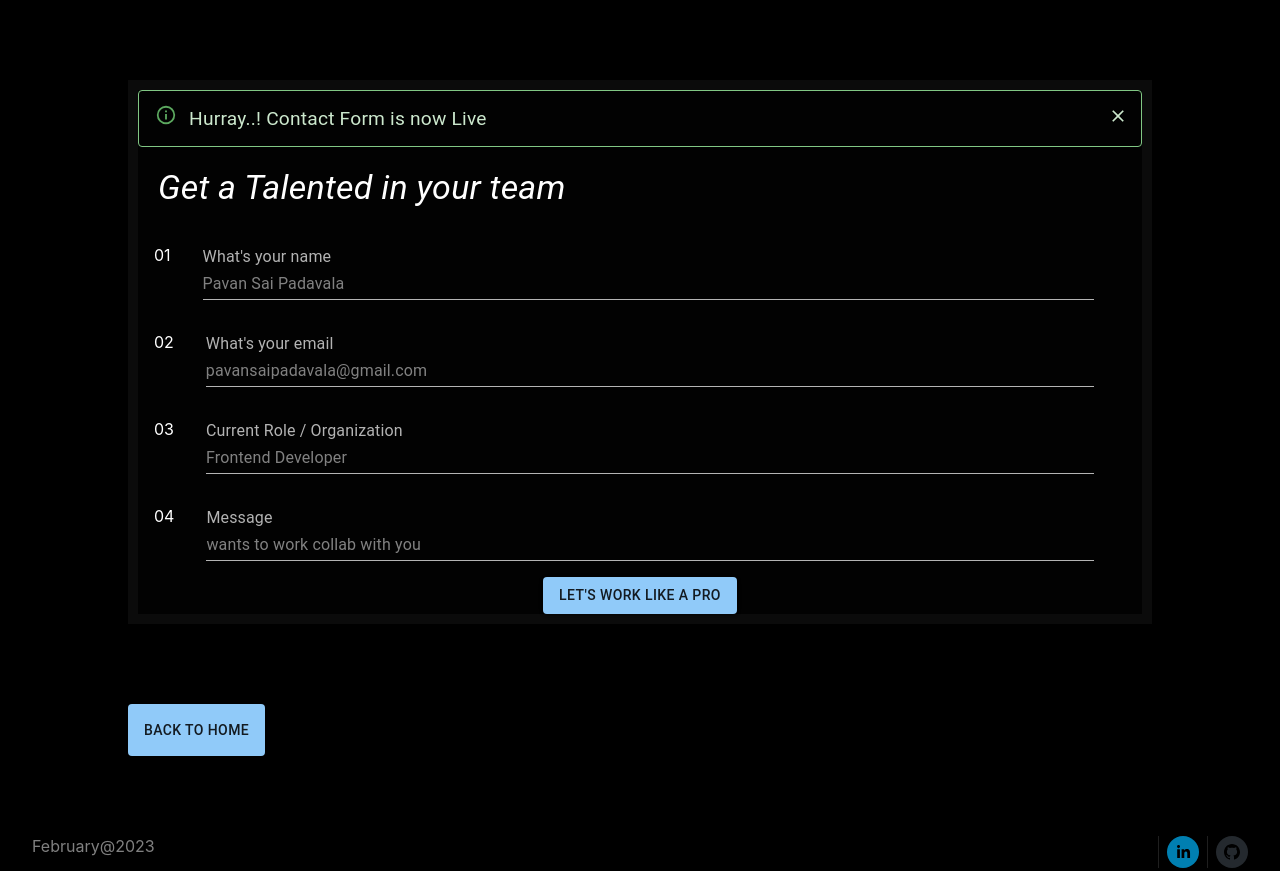
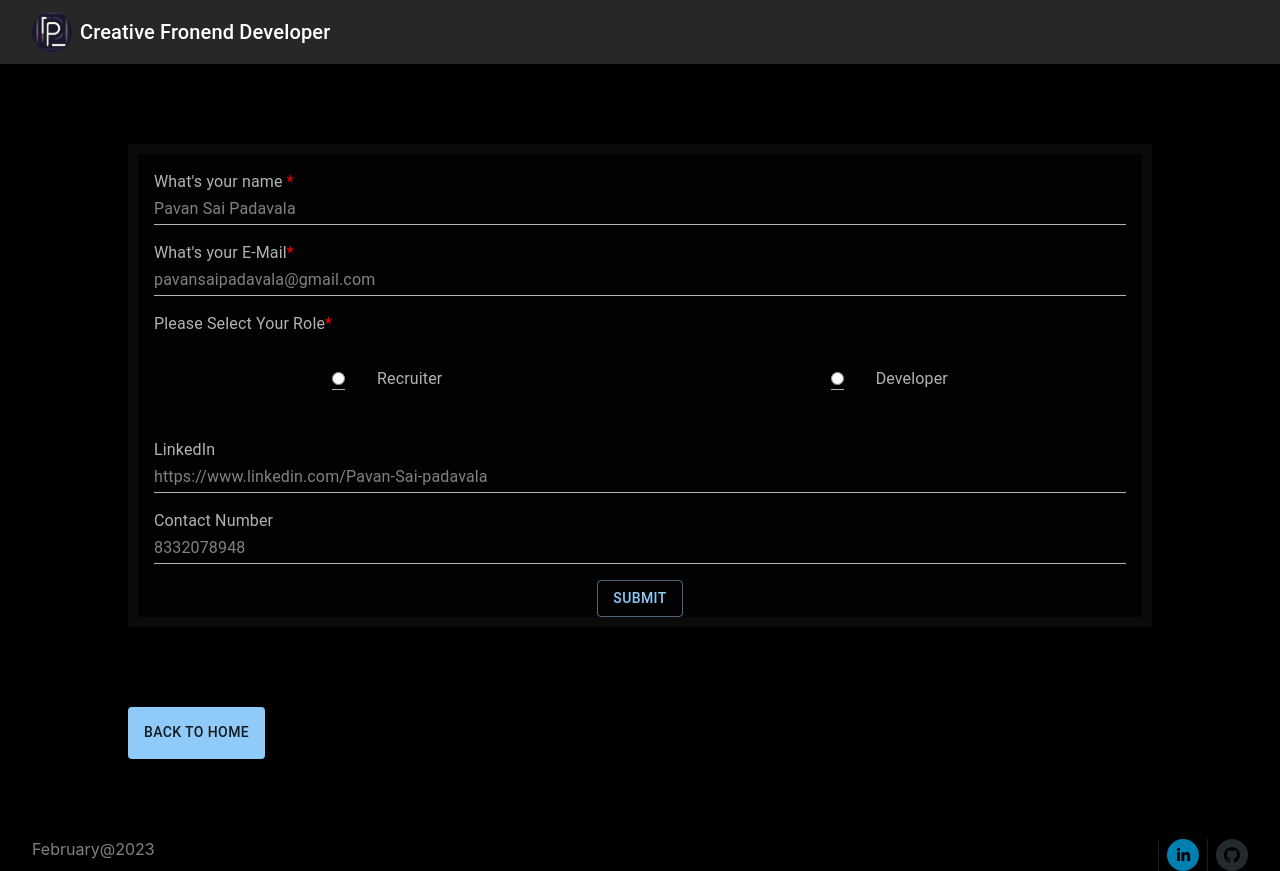
Before and after one commit to Pavan-Sai-padavala/PORTFOLIO, a React (Create React App) app in the folder client/: page /Contact in a window 1280 px wide. Built offline with nearby package versions, Linux system fonts and the light colour scheme.

Commit message:
Added Dynamic Contact Form
Implemented Dynamic Form using "react-hook-form" library

```diff
--- a/client/package.json
+++ b/client/package.json
@@ -17,6 +17,7 @@
     "@types/react-dom": "^18.2.7",
     "react": "^18.2.0",
     "react-dom": "^18.2.0",
+    "react-hook-form": "^7.51.0",
     "react-redux": "^9.0.4",
     "react-router-dom": "^6.15.0",
     "react-scripts": "5.0.1",
--- a/client/src/App.css
+++ b/client/src/App.css
@@ -254,20 +254,22 @@ nav{
 .projectTechStack{
     display:flex;justify-content:flex-start;padding: 0 20px 0 20px
 }
-.input{
+.inputRadio{
     display:flex;
     flex-direction: row;
-    justify-content: space-around;
-    padding:1rem;
+    align-content: space-between;
+    padding:2 rem;
+    margin:1rem;
 }
-.inputId{
-    width:fit-content;
+.inputRadio *{
+    margin:1rem;
 }
 .inputField{
     margin:0 2rem 0 2rem;
     display:flex;
     flex-direction: column;
     justify-content: space-around;
+    margin:1rem;
     flex-grow: 1;
 
 }
--- /dev/null
+++ b/client/src/Redux Store/features/formSlice.js
@@ -0,0 +1,20 @@
+import { createSlice } from '@reduxjs/toolkit';
+
+export const formSlice = createSlice({
+  name: 'form',
+  initialState: 'None',
+  reducers: {
+    formState: (state, action) => {
+        if(action.payload=='Email Sent Succesfully ')
+          return 'mailSent';
+        if(action.payload=='Error Sending Email')
+          return 'Error';
+        if(action.payload=='formReset')
+          return action.payload;
+      },
+  },
+});
+
+export const { formState } = formSlice.actions;
+
+export default formSlice.reducer;
--- a/client/src/Redux Store/store.js
+++ b/client/src/Redux Store/store.js
@@ -1,8 +1,9 @@
 import { configureStore } from '@reduxjs/toolkit';
 import toggleReducer from '../Redux Store/features/toggleSlice';
-
+import formReducer from '../Redux Store/features/formSlice'
 export default configureStore({
   reducer: {
     toggle: toggleReducer,
+    form: formReducer
   },
 });
--- /dev/null
+++ b/client/src/components/ContactForm.tsx
@@ -0,0 +1,121 @@
+import React from 'react'
+import { Button, Input, InputLabel} from '@mui/material';
+import { useForm, SubmitHandler } from "react-hook-form";
+import { useDispatch } from 'react-redux';
+import { ToastContainer, toast } from 'react-toastify';
+import 'react-toastify/dist/ReactToastify.css';
+type Inputs={
+  Name: string,
+  Email: string,
+  profession: string,
+  role:string,
+  organization:string,
+  message:string
+  social: string,
+  mobile:number
+}
+const ContactForm = () => {
+    const {register, handleSubmit,formState:{errors}, watch}=useForm<Inputs>();
+    const professionValue=watch("profession")
+    const dispatch=useDispatch();
+    const onSubmit: SubmitHandler<Inputs> = async(data) =>{
+      try{
+        const response = await fetch("https://portfolio-lrg6h0c8s-pavan-sai-padavalas-projects.vercel.app/", {
+          method: "POST",
+          headers: {
+             "Content-Type": "application/json",
+            },
+          body: JSON.stringify(data),
+        });
+
+        if (response.ok) {
+          dispatch({type:"form/formState", payload: "Email Sent Successfully"});
+          const data = await response.json();
+          console.log(data);
+        }
+        else {
+          const errorData = await response.json();
+          throw new Error('errorData.message');
+        }
+    }
+    catch(error) {
+      dispatch({type:"form/formState", payload: "Error Sending Email"});
+          console.error('Error:', error);
+          toast.error("Error sending mail");
+    }
+
+    }
+    return (
+      <div className='cardContainer'>
+        <ToastContainer />
+      <form onSubmit={handleSubmit(onSubmit)}>
+
+      <div className='inputField'>
+      <InputLabel htmlFor='userName'>What's your name <span style={{color:"red"}}>&#42;</span></InputLabel>
+      <Input type="text" {...register("Name",{required:"Please Enter your good name"})} placeholder='Pavan Sai Padavala' id='userName' />
+      {errors.Name && <p style={{color:'orange'}}>&#9432; {errors.Name.message}</p>}
+      </div>
+
+      <div className='inputField'>
+      <InputLabel htmlFor='email'>What's your E-Mail<span style={{color:"red"}}>&#42;</span></InputLabel>
+      <Input type="email" {...register("Email",{required:"Enter a valid email id"})} id='email' placeholder='pavansaipadavala@gmail.com' />
+      {errors.Email && <p style={{color:'orange'}}>&#9432; {errors.Email.message}</p>}
+      </div>
+
+      <InputLabel style={{margin:'1rem 0 0 1rem'}}>Please Select Your Role<span style={{color:"red"}}>&#42;</span></InputLabel>
+      <div style={{display:'flex', justifyContent:'space-around'}}>
+      <div className='inputRadio'>
+      <Input type="radio" {...register("profession",{required:"This is a mandatory field"})} value="Recruiter" id='profession' />
+      <InputLabel htmlFor='profession'>Recruiter</InputLabel>
+      </div>
+
+      <div className='inputRadio'>
+      <Input type="radio" {...register("profession",{required:"This is an mandatory field"})} value="Developer" id='profession1' />
+      <InputLabel htmlFor='profession1'>Developer</InputLabel>
+      </div>
+      </div>
+      {(professionValue==="Recruiter") && (<>
+        <div className='inputField'>
+        <InputLabel htmlFor='role'>Role Offered<span style={{color:"red"}}>&#42;</span></InputLabel>
+        <Input type="text" id='role' {...register("role",{required:"Kindly, Enter the role you offered"})} placeholder='MERN Stack / Software Developer' />
+        {errors.role && <p style={{color:'orange'}}>&#9432; {errors.role.message}</p>}
+        </div>
+
+        <div className='inputField'>
+        <InputLabel htmlFor='organization'>Organization<span style={{color:"red"}}>&#42;</span></InputLabel>
+        <Input type="text" id="organization" {...register("organization",{required:"Kindly, Enter the Organization Name"})} placeholder='Startup'/>
+        {errors.organization && <p style={{color:'orange'}}>&#9432; {errors.organization.message}</p>}
+        </div>
+
+        </>
+      )}
+      {(professionValue==="Developer") && (<>
+        <div className='inputField'>
+        <InputLabel htmlFor='message'>Message<span style={{color:"red"}}>&#42;</span></InputLabel>
+        <Input type="text" id="message" {...register("message",{required:"Please, Enter any message to me"})} placeholder='I Have an opportunity for you...' />
+        {errors.message && <p style={{color:'orange'}}>&#9432; {errors.message.message}</p>}
+        </div>
+        </>
+      )}
+      <div className='inputField'>
+      {errors.profession && <p style={{color:'orange'}}>&#9432; {errors.profession.message}</p>}
+      <InputLabel htmlFor='social'>LinkedIn</InputLabel>
+      <Input type='url' {...register("social")} id='social' placeholder='https://www.linkedin.com/Pavan-Sai-padavala'/>
+      </div>
+
+      <div className='inputField'>
+      <InputLabel htmlFor='mobile'>Contact Number</InputLabel>
+      <Input type='number' {...register("mobile",{max:{value:10,message:"Mobile Number should be a 10 digit number"}})} id='mobile' placeholder='8332078948' />
+      {errors.mobile && <p style={{color:'orange'}}>&#9432; {errors.mobile.message}</p>}
+      </div>
+
+      <div className='formSubmit'>
+      <Button type="submit" variant='outlined'>Submit</Button>
+      </div>
+
+      </form>
+      </div>
+  )
+}
+
+export default ContactForm
--- a/client/src/pages/Contacts.tsx
+++ b/client/src/pages/Contacts.tsx
@@ -1,122 +1,43 @@
-import { useState } from 'react'
-import { Button, Input, InputLabel, Typography } from '@mui/material';
-
-import { ToastContainer, toast } from 'react-toastify';
-import 'react-toastify/dist/ReactToastify.css';
-
-import Alert from '@mui/material/Alert';
-
+import { AppBar, Avatar, IconButton, Toolbar, Typography } from '@mui/material';
+import { useEffect, useState } from 'react';
 import BottomNav from '../components/BottomNav';
 import SocialBar2 from '../components/SocialBar2';
 import mailSuccessPic from '../Assets/mail success.jpg'
-import React from 'react';
-
+import { useSelector } from 'react-redux';
+import ContactForm from '../components/ContactForm';
+import logo from '../Assets/logo.jpg';
 const Contact = () => {
-    const [processingState, setProcessingState]=useState("Let's work like a pro")
-    const [isSubmitted, setIsSubmitted]=useState(false);
-    const [formData, setFormData] = useState({
-        name: "",
-        to: "",
-        subject: "",
-        body:""
-      });
-
-    const handleChange = (e: { target: { name: any; value: any; }; }) => {
-        setFormData({ ...formData, [e.target.name]: e.target.value });
-      };
-
-    const handleSubmit = async (e: { preventDefault: () => void; }) => {
-      e.preventDefault();
-      try{
-          setProcessingState("Sending Message");
-          const response = await fetch("https://backend-service-c1fx.onrender.com/mail", {
-            method: "POST",
-            headers: {
-               "Content-Type": "application/json",
-              },
-            body: JSON.stringify(formData),
-          });
-
-          if (response.ok) {
-            const data = await response.json();
-            console.log(data);
-            setIsSubmitted(true);
-          }
-          else {
-            const errorData = await response.json();
-            throw new Error('errorData.message');
-          }
-      }
-      catch(error) {
-            setProcessingState("Let's work like a pro");
-            console.error('Error:', error);
-            toast.error("Error sending mail");
-      }
-    }
-    const [open, setOpen] = useState(true)
-
+  const text1='PAVAN SAI PADAVALA';
+        const [title, settitle] = useState(text1);
+        const text2='Creative Fronend Developer';
+  useEffect(() => {
+    const interval = setInterval(() => {
+        settitle((prevTitle) => (prevTitle === text1 ? text2 : text1));
+      }, 1000);
+    return () => clearInterval(interval);
+});
+   const state=useSelector((state: { form: any; })=>state.form);
     return (
       <>
-        <ToastContainer />
-        { isSubmitted ? (
-            <div className='cardContainer'>
+      <AppBar position="static">
+                    <Toolbar>
+                        <IconButton>
+                            <Avatar src={logo} />
+                        </IconButton>
+                        <Typography variant="h6" sx={{flexGrow:1}}>
+                            {title}
+                        </Typography>
+                    </Toolbar>
+                </AppBar>
+      {(state =="Email Sent Successfully")? <div className='cardContainer'>
               <div style={{ position: 'relative', width: '100%', paddingTop: '25%' }}>
                 <img src={mailSuccessPic} alt="mail success" style={{ position: 'absolute', top: 0, left: 0, width: '100%', height: '100%' }} />
               </div>
               <Typography variant='h4' sx={{fontStyle:'italic'}}>Thankyou for reacing out to me. Your message is received, will contact you shortly. Have a nice day :)</Typography>
-            </div> ):(
-
-            <div className='cardContainer'>
-              { open && <Alert severity='info' color="success" style={{fontSize:'larger'}} variant='outlined' onClose={()=>setOpen(false)}>
-                Hurray..! Contact Form is now Live
-              </Alert>}
-              <div>
-                <Typography variant='h4' sx={{fontStyle:'italic'}}>Get a Talented in your team</Typography>
-              </div>
-              <form onSubmit={handleSubmit}>
-
-                <div className='input'>
-                  <div className='inputId'>01</div>
-                  <div className='inputField'>
-                      <InputLabel htmlFor='userName'>What's your name</InputLabel>
-                      <Input type='text' id='userName' name='name' required placeholder='Pavan Sai Padavala' onChange={handleChange}></Input>
-                  </div>
-                </div>
-
-                <div className='input'>
-                  <div className='inputId'>02</div>
-                  <div className='inputField'>
-                      <InputLabel htmlFor='companyName'>What's your email</InputLabel>
-                      <Input type='email' id='companyName' name='to' required placeholder='pavansaipadavala@gmail.com' onChange={handleChange}></Input>
-                  </div>
-                </div>
-
-                <div className='input'>
-                  <div className='inputId'>03</div>
-                  <div className='inputField'>
-                      <InputLabel htmlFor='roleOffering'>Current Role / Organization</InputLabel>
-                      <Input type='text' id='roleOffering' name='subject' required placeholder='Frontend Developer' onChange={handleChange}></Input>
-                  </div>
-                </div>
-
-                <div className='input'>
-                  <div className='inputId'>04</div>
-                  <div className='inputField'>
-                      <InputLabel htmlFor='message'>Message</InputLabel>
-                      <Input type='text' id='message' name='body' required placeholder='wants to work collab with you' onChange={handleChange}></Input>
-                  </div>
-                </div>
-
-                <div className='formSubmit'>
-                  <Button type='submit' variant='contained'>{processingState}</Button>
-                </div>
-
-              </form>
-
-            </div> )
-        }
-        <BottomNav nextName={' '} backName={'Back To Home'} back={'/Home'} next={' '} />
-        <SocialBar2 /></>
+            </div>  : <ContactForm />}
+      <BottomNav nextName={' '} backName={'Back To Home'} back={'/Home'} next={' '} />
+      <SocialBar2 />
+      </>
   )
 }
 export default Contact
```
Also changed, not shown: 1 other file (tests, documents, lock files or other folders).
